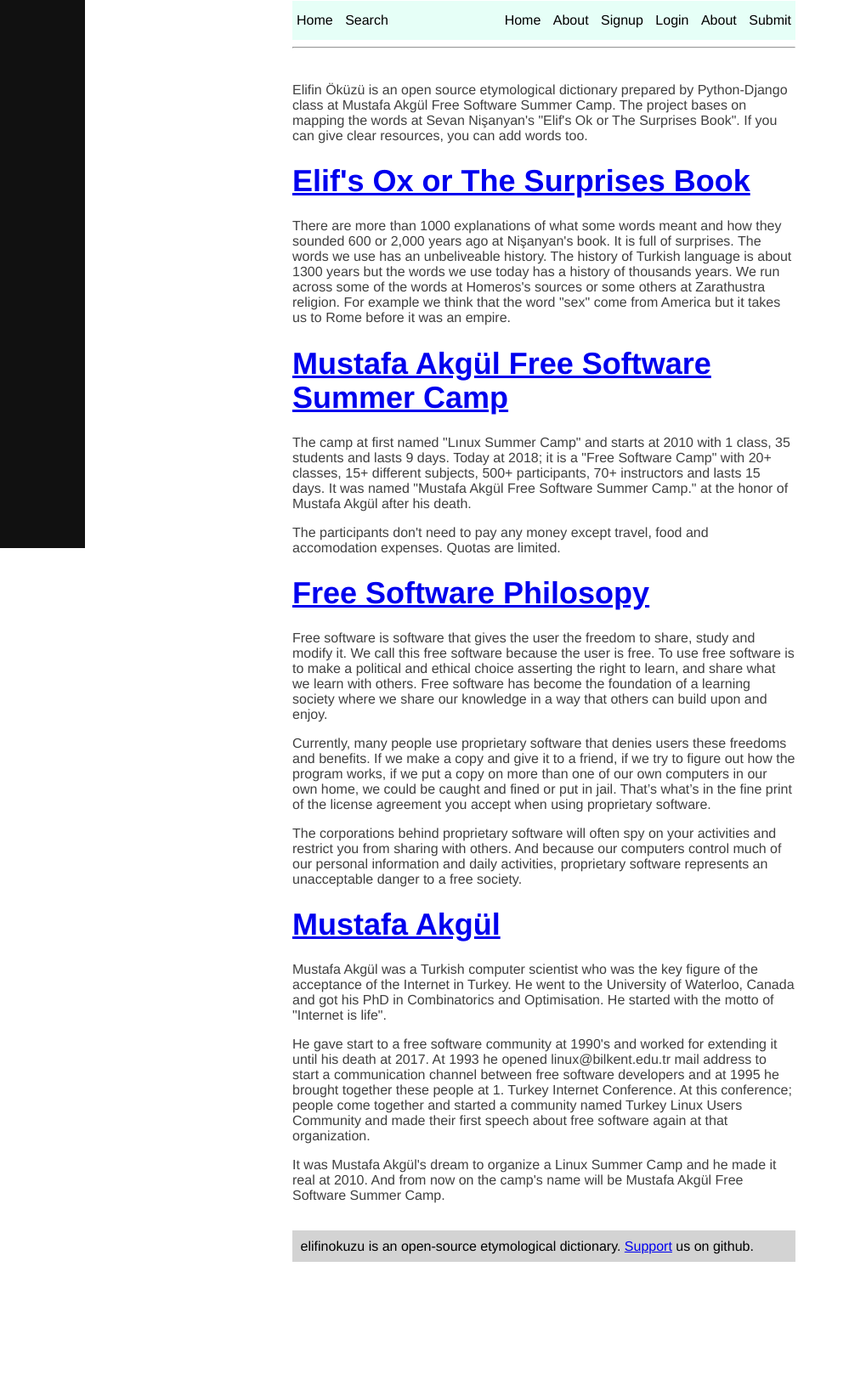
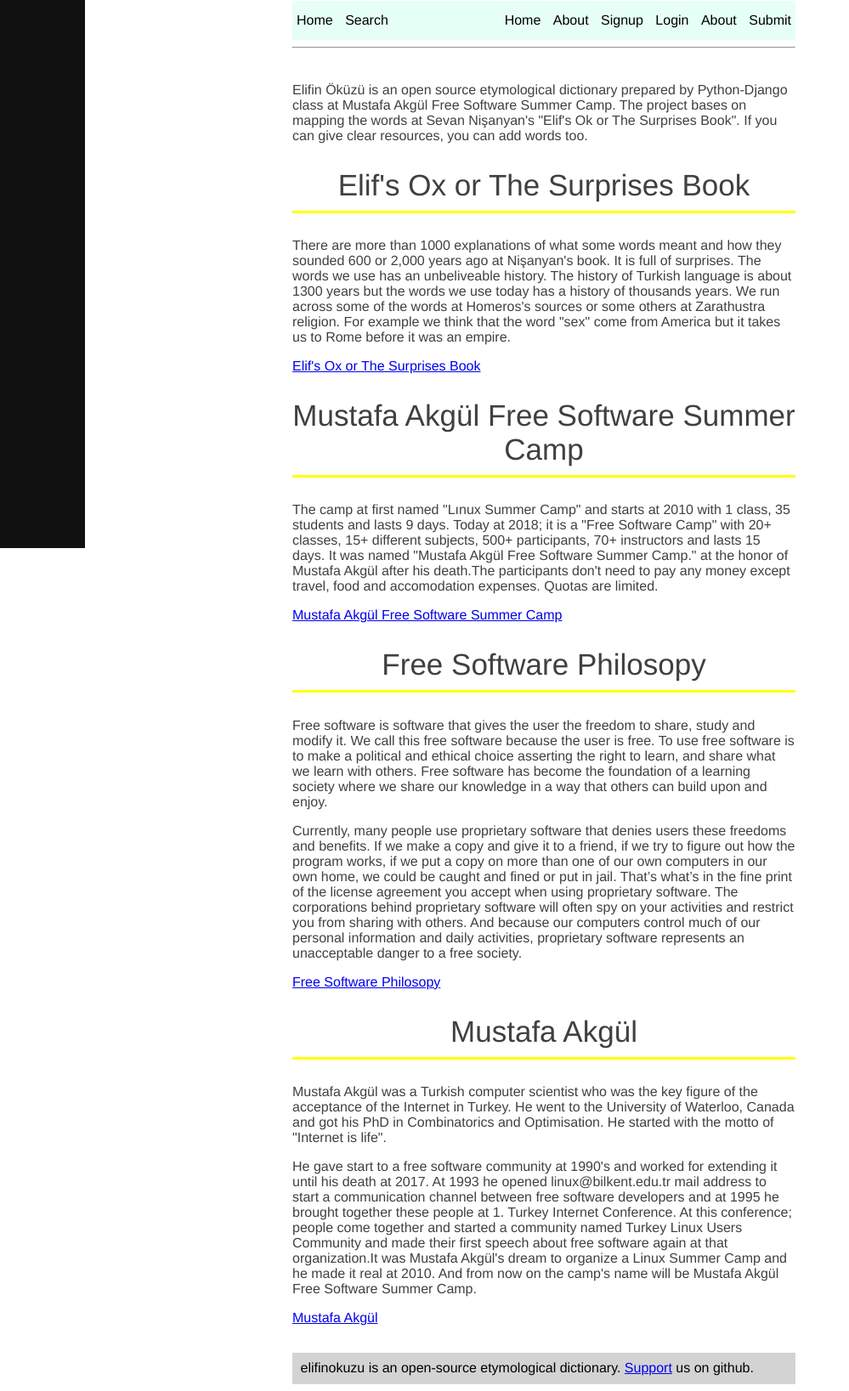
Before and after one commit to lyk2018-python/elifin-okuzu, a Django app: page /about/ in a window 1280 px wide. Shown: the part 155-1792 px from the top of the page at 85% size, without its empty margins (0-999 px from the left). Before the commit the page ends 1640 px from the top, so only its background shows below. Run offline with Django 3.2, Linux system fonts and the light colour scheme; some libraries are stand-ins or nearby versions.

Commit message:
resolve them

```diff
--- a/elifinokuzu/templates/about.html
+++ b/elifinokuzu/templates/about.html
@@ -6,7 +6,7 @@
     project bases on mapping the words at Sevan Nişanyan's "Elif's Ok or The
     Surprises Book". If you can give clear resources, you can add words too.</p>
 
-  <a href="http://www.nisanyansozluk.com/" id="sozluk"><h1>Elif's Ox or The Surprises Book</h1></a>
+  <h2>Elif's Ox or The Surprises Book</h2>
   <p>There are more than 1000 explanations of what some words meant and how they
     sounded 600 or 2,000 years ago at Nişanyan's book. It is full of surprises.
     The words we use has an unbeliveable history. The history of Turkish language
@@ -14,48 +14,58 @@
     We run across some of the words at Homeros's sources or some others at Zarathustra
     religion. For example we think that the word "sex" come from America but it
     takes us to Rome before it was an empire.
+    <a href="http://www.nisanyansozluk.com/" id="sozluk"><p>Elif's Ox or The Surprises Book</p></a>
   </p>
-  <a href="https://kamp.linux.org.tr/" id="oyk"><h1>Mustafa Akgül Free Software Summer
-      Camp</h1></a>
+
+  <h2>Mustafa Akgül Free Software Summer Camp</h2>
   <p>The camp at first named "Lınux Summer Camp" and starts at 2010 with 1 class,
     35 students and lasts 9 days. Today at 2018; it is a "Free Software Camp" with
     20+ classes, 15+ different subjects, 500+ participants, 70+ instructors and
-    lasts 15 days. It was named "Mustafa Akgül Free Software Summer Camp." at
-    the honor of Mustafa Akgül after his death. </p>
-  <p>The participants don't need to pay any money except travel, food and
-    accomodation expenses. Quotas are limited.</p>
+    lasts 15 days.
+    It was named "Mustafa Akgül Free Software Summer Camp." at
+    the honor of Mustafa Akgül after his death.The participants don't need to pay any money except travel,
+    food and accomodation expenses. Quotas are limited.
+    <a href="https://kamp.linux.org.tr/" id="oyk"><p>Mustafa Akgül Free Software Summer
+      Camp</p></a>
+  </p>
 
-  <a href="https://www.fsf.org/" id="fsf"><p><h1>Free Software Philosopy</h1></p></a>
+  <h2>Free Software Philosopy</h2>
   <p> Free software is software that gives the user the freedom to share,
     study and modify it. We call this free software because the user is free.
     To use free software is to make a political and ethical choice asserting the
     right to learn, and share what we learn with others. Free software has become
     the foundation of a learning society where we share our knowledge in a way
-    that others can build upon and enjoy.</p><p> Currently, many people use proprietary
-    software that denies users these freedoms and benefits. If we make a copy
-    and give it to a friend, if we try to figure out how the program works,
+    that others can build upon and enjoy.
+  </p>
+  <p>
+    Currently, many people use proprietary software that denies users these freedoms and benefits.
+    If we make a copy and give it to a friend, if we try to figure out how the program works,
     if we put a copy on more than one of our own computers in our own home,
     we could be caught and fined or put in jail. That’s what’s in the fine print
-    of the license agreement you accept when using proprietary software.</p><p>
+    of the license agreement you accept when using proprietary software.
     The corporations behind proprietary software will often spy on your activities
     and restrict you from sharing with others. And because our computers control
     much of our personal information and daily activities, proprietary software
-    represents an unacceptable danger to a free society.</p>
+    represents an unacceptable danger to a free society.
+    <a href="https://www.fsf.org/" id="fsf"><p>Free Software Philosopy</p></a>
+  </p>
 
-  <a href="http://blog.akgul.web.tr/" id="akgul"><p><h1>Mustafa Akgül</h1></p></a>
+  <h2>Mustafa Akgül</h2>
   <p>Mustafa Akgül was a Turkish computer scientist who was the key figure of the
     acceptance of the Internet in Turkey. He went to the University of Waterloo,
     Canada and got his PhD in Combinatorics and Optimisation. He started with
-    the motto of "Internet is life". </p>
+    the motto of "Internet is life".
+  </p>
   <p>He gave start to a free software community at 1990's and worked
     for extending it until his death at 2017. At 1993 he opened linux@bilkent.edu.tr
     mail address to start a communication channel between free software developers
     and at 1995 he brought together these people at 1. Turkey Internet Conference.
     At this conference; people come together and started a community named Turkey
     Linux Users Community and made their first speech about free software again
-    at that organization.</p>
-  <p>It was Mustafa Akgül's dream to organize a Linux Summer Camp and he made it
+    at that organization.It was Mustafa Akgül's dream to organize a Linux Summer Camp and he made it
     real at 2010. And from now on the camp's name will be Mustafa Akgül Free Software
-    Summer Camp. </p>
+    Summer Camp.
+    <a href="http://blog.akgul.web.tr/" id="akgul"><p>Mustafa Akgül</p></a>
+  </p>
 
 {% endblock %}
--- a/elifinokuzu/templates/base.html
+++ b/elifinokuzu/templates/base.html
@@ -8,24 +8,6 @@
 <head>
   <meta charset="utf-8">
   <title>{% block title %} Default Title{% endblock %}</title>
-    <script>
-
-    function myFunction() {
-      document.getElementById("cangoDropdown").classList.toggle("button_show");
-    }
-
-    // Close the dropdown if the user clicks outside of it
-    window.onclick = function(event) {
-      if (!event.target.matches('.dropbtn')) {
-
-var dropdowns = document.getElementsByClassName("dropdown-content");
-var i;
-for (i = 0; i < dropdowns.length; i++) {
-var openDropdown = dropdowns[i];
-if (openDropdown.classList.contains('button_show')) {
-openDropdown.classList.remove('button_show');
-}}}}
-</script>
 </head>
 <body>
   <div class="sidenav">
@@ -98,7 +80,5 @@
       {% trans 'elifinokuzu is  an open-source etymological dictionary. <a href="/support">Support</a> us on github.' %}
     </footer>
   </div>
-    <script src="https://code.jquery.com/jquery-3.1.1.slim.min.js"></script>
-    <script src="{% static 'layout/styles/custom.js'%}"></script>
 </body>
 </html>
```
Also changed, not shown: elifinokuzu/templates/home.html (+1 -11 lines). Lines whose indentation alone changed are shown as unchanged.
